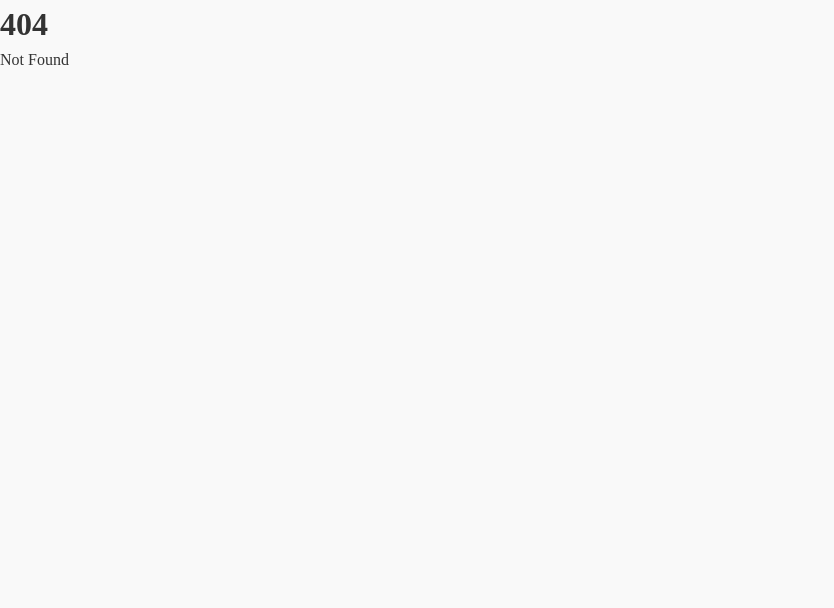
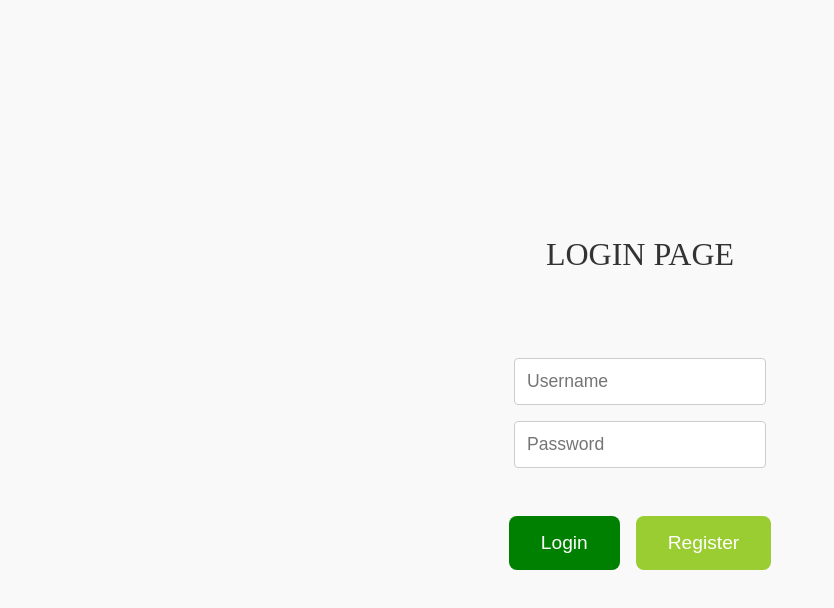
Before and after one commit to fmakrid/RakosPaste, a SvelteKit app: page /login in a window 1280 px wide. Before the commit this address had no page. Shown: the top 608 px of the page, without its empty margins (0-834 px from the left). Built offline with nearby package versions, Linux system fonts and the light colour scheme.

Commit message:
feat: add login page

```diff
--- a/src/routes/+page.svelte
+++ b/src/routes/+page.svelte
@@ -1,4 +1,6 @@
 <script lang="ts">
+	import { goto } from "$app/navigation";
+
 	let text = $state('');
 
 	function saveText(): void {
@@ -10,7 +12,7 @@
 	}
 
     function gotoLogin(): void {
-
+        goto("/login")
     }
 </script>
 
--- /dev/null
+++ b/src/routes/login/+page.svelte
@@ -0,0 +1,52 @@
+<script lang="ts">
+	let username = $state('');
+	let password = $state('');
+</script>
+
+<main>
+	<div class="title">LOGIN PAGE</div>
+	<div class="container-input">
+		<input type="text" bind:value={username} placeholder="Username" class="big-input" />
+		<input type="text" bind:value={password} placeholder="Password" class="big-input" />
+	</div>
+	<div class = "container-buttons">
+		<button class="btn-login"> Login </button>
+		<button class="btn-register"> Register </button>
+	</div>
+</main>
+
+<style>
+	main {
+		display: flex;
+		align-items: center;
+		justify-content: center;
+		flex-direction: column;
+		height: 100vh;
+		gap: 1rem;
+	}
+
+	.container-input {
+		display: flex;
+		flex-direction: column;
+		margin-bottom: 2rem;
+		gap: 1rem;
+	}
+
+	.container-buttons {
+		display: flex;
+		gap: 1rem;
+	}
+
+	.btn-login {
+		background-color: green;
+	}
+
+	.btn-register {
+		background-color: yellowgreen;
+	}
+
+	.title {
+		font-size: 2rem;
+		padding-bottom: 4rem;
+	}
+</style>
```
